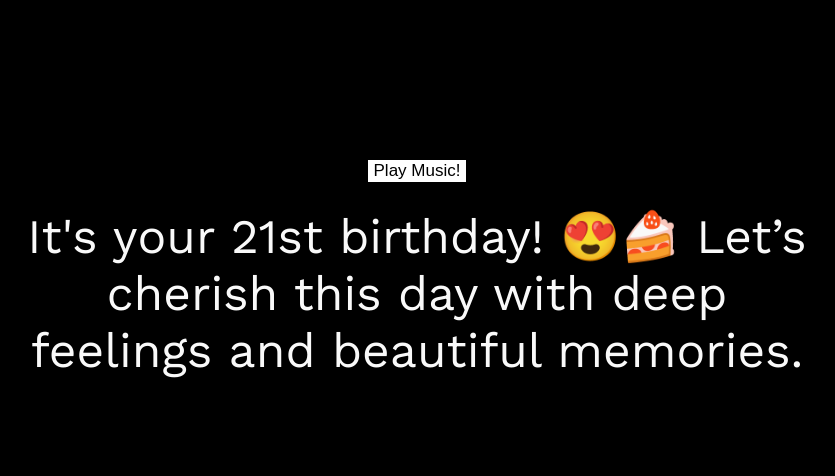
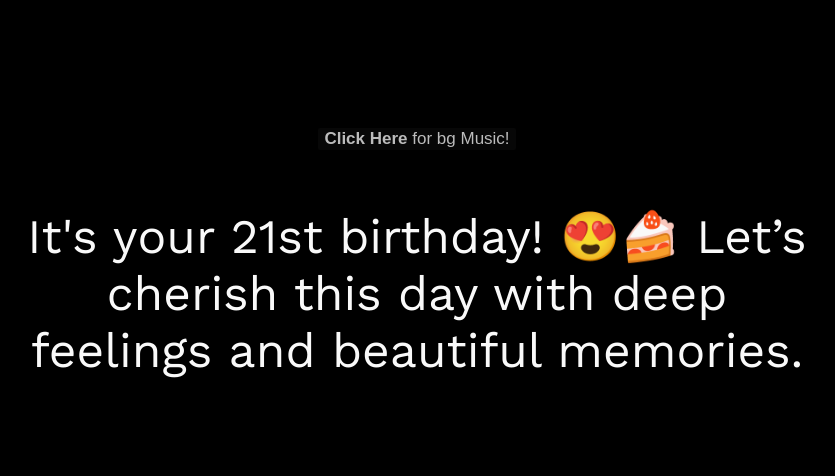
Before and after one commit to Iamnrhq/birthday, a website: page index.html in a window 1280 px wide. Shown: the whole page, without its empty margins (223-1058 px from the left). Drawn offline with nearby package versions, Linux system fonts and the light colour scheme.

Commit message:
Update index.html

```diff
--- a/index.html
+++ b/index.html
@@ -16,12 +16,12 @@
 
 
 <audio id="bg-music" src="aud.mp3" type="audio/mpeg"></audio>
-<button class="pretty-btn mt-5" style="margin-top: 20%;     background: white;
+<button class="pretty-btn mt-5" style="margin-top: 16%; color: #bcbcbc; background: #070707;  border-radius: 2px;
     border-color: white;
     cursor: pointer;
     border-right: white;
     border: white;
-    font-size: 17px;" id="sendBtn"  onclick="document.getElementById('bg-music').play()">Play Music!</button>
+    font-size: 17px;" id="sendBtn"  onclick="document.getElementById('bg-music').play()"><b>Click Here</b> for bg Music!</button>
 
 
 
```
